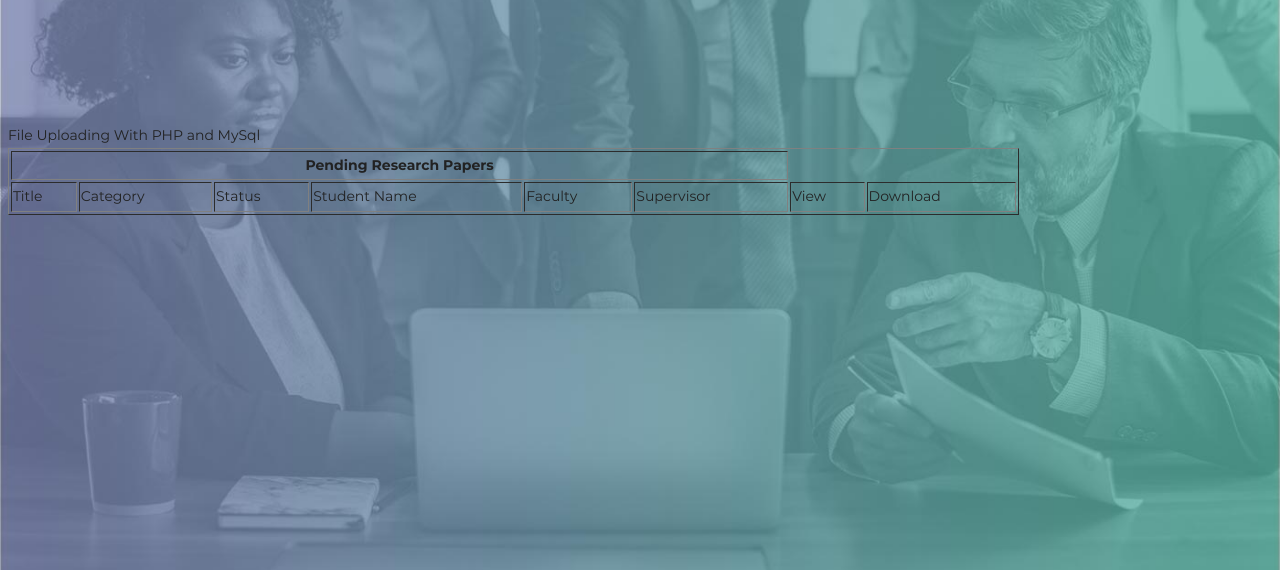
After one commit to Hansaanuradha93/Symposium, a PHP site: page /user_pending_files.php in a window 1280 px wide. The commit adds this page. Shown: the top 570 px of the page. Run offline with PHP 8.4, Linux system fonts and the light colour scheme; data that the repository does not hold is empty.

Commit message:
user_pending_files.php created

```diff
--- /dev/null
+++ b/user_pending_files.php
@@ -0,0 +1,71 @@
+<?php
+    // include_once 'dbconfig.php';
+
+    $con=mysqli_connect("localhost","root","","symposium");
+    // Check connection
+    if (mysqli_connect_errno()) {
+    echo "Failed to connect to MySQL: " . mysqli_connect_error();
+    }
+
+?>
+
+<!DOCTYPE html>
+<html xmlns="http://www.w3.org/1999/xhtml">
+<head>
+<title>File Uploading With PHP and MySql</title>
+<link rel="stylesheet" href="style.css" type="text/css" />
+</head>
+<body>
+<div id="header">
+<label>File Uploading With PHP and MySql</label>
+</div>
+<div id="body">
+ <table width="80%" border="1">
+    <tr>
+    <th colspan="6">Pending Research Papers</th>
+    </tr>
+    <tr>
+    <td>Title</td>
+    <td>Category</td>
+    <td>Status</td>
+    <td>Student Name</td>
+    <td>Faculty</td>
+    <td>Supervisor</td>
+    <td>View</td>
+    <td>Download</td>
+
+
+    </tr>
+    <?php
+        $sql="select f.name as file_name, f.title as file_title, f.category as file_category, s.name as status_name, st.f_name as first_name, st.l_name as last_name, fc.name as faculty_name, sp.f_name as supervisor_first_name, sp.l_name as supervisor_last_name FROM File f
+        Join Status s ON s.s_id = f.status_id
+        JOIN Student st ON f.student_id = st.s_id
+        JOIN Faculty fc ON fc.f_id = f.faculty_id
+        JOIN Supervisor sp ON sp.s_id = f.supervisor_id";
+        $result_set=mysqli_query($con,$sql) or die("Can not read files".mysqli_error($con));
+
+
+        // select File.name, File.title, File.category, Status.name
+        // from File
+        // Join Status ON Status.s_id = File.status_id;
+        while($row=mysqli_fetch_array($result_set,MYSQLI_ASSOC))
+        {
+    ?>
+        <tr>
+        <td><?php echo $row['file_title'] ?></td>
+        <td><?php echo $row['file_category'] ?></td>
+        <td><?php echo $row['status_name'] ?></td>
+        <td><?php echo $row['first_name']." ".$row['last_name'] ?></td>
+        <td><?php echo $row['faculty_name'] ?></td>
+        <td><?php echo $row['supervisor_first_name']." ". $row['supervisor_last_name']?></td>
+        <td><a href="files/<?php echo $row['file_name'] ?>" target="_blank">View file</a></td>
+        <td><a href="files/<?php echo $row['file_name'] ?>" target="_blank">Download file</a></td>
+        </tr>
+        <?php
+        }
+    ?>
+    </table>
+
+</div>
+</body>
+</html>
```
Also changed, not shown: queries.sql (+27 -0 lines), upload.php (+14 -1 lines), view.php (deleted, +0 -54 lines), ._user_pending_files.php (renamed from ._view.php).
